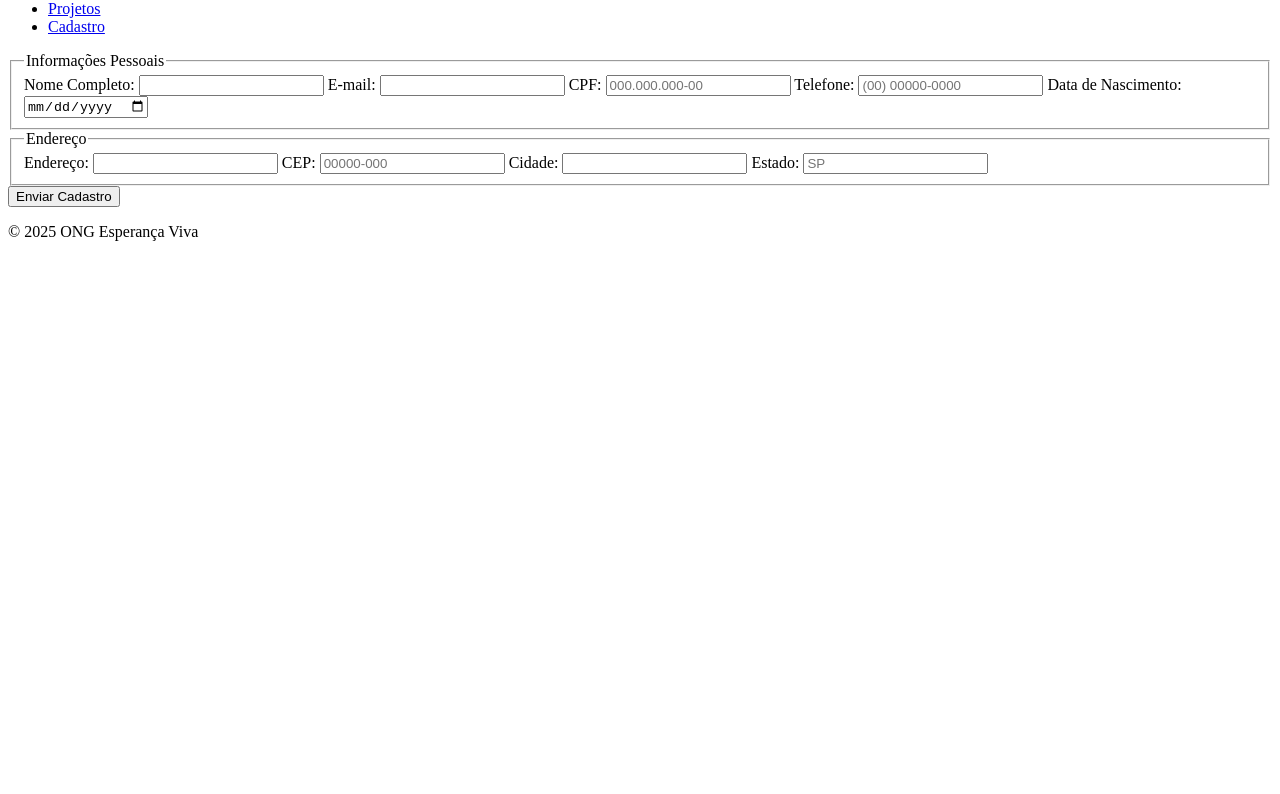
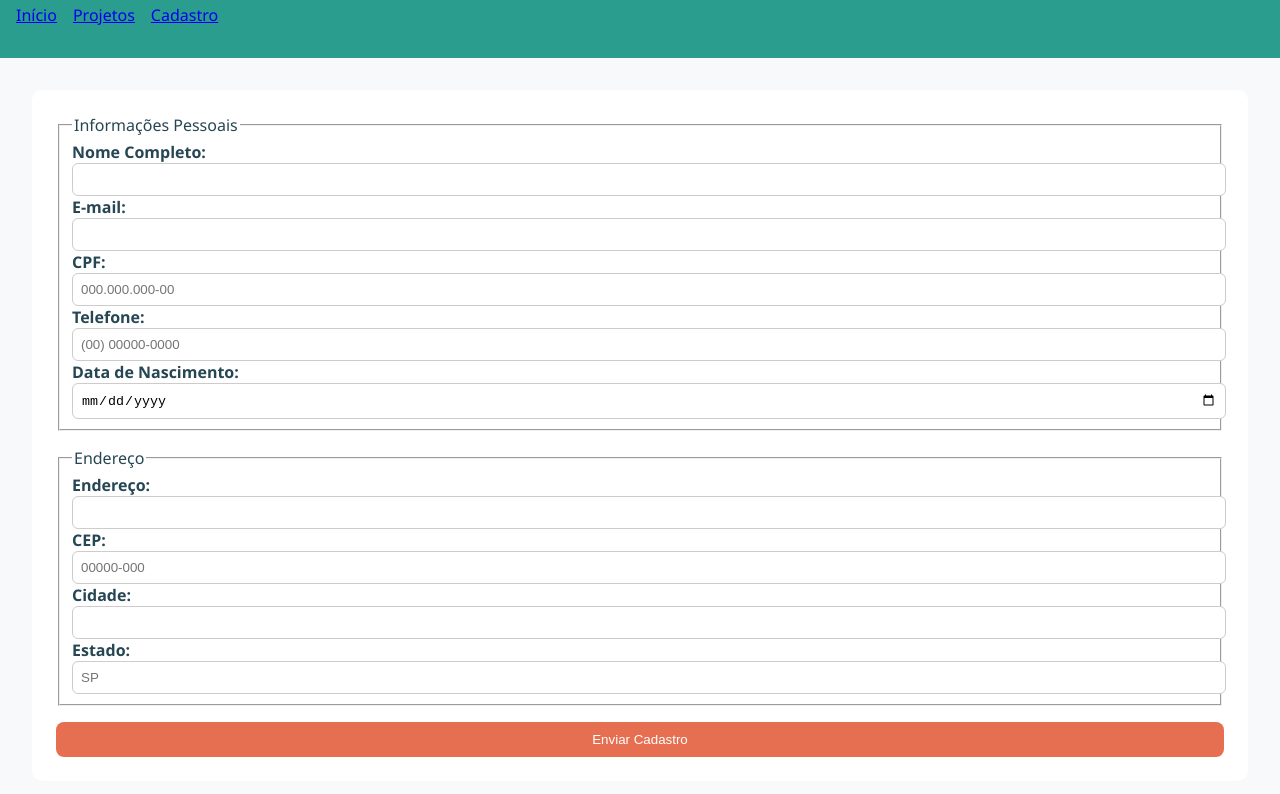
Before and after one commit to mjrdev/html-semantico, a plain HTML site: page cadastro.html in a window 1280 px wide. Shown: the part 98-892 px from the top of the page. Before the commit the page ends 800 px from the top, so only its background shows below. Drawn offline with Linux system fonts and the light colour scheme.

Commit message:
adiciona css

```diff
--- a/cadastro.html
+++ b/cadastro.html
@@ -3,6 +3,10 @@
 <head>
   <meta charset="UTF-8">
   <meta name="viewport" content="width=device-width, initial-scale=1.0">
+  <link rel="stylesheet" href="css/base.css">
+  <link rel="stylesheet" href="css/layout.css">
+  <link rel="stylesheet" href="css/components.css">
+  <link rel="stylesheet" href="css/utilities.css">
   <title>Cadastro de Voluntário - ONG Esperança Viva</title>
 </head>
 <body>
--- /dev/null
+++ b/css/base.css
@@ -0,0 +1,30 @@
+:root {
+  --cor-primaria: #2a9d8f;
+  --cor-secundaria: #e76f51;
+  --cor-terciaria: #264653;
+  --cor-sucesso: #2ecc71;
+  --cor-aviso: #f4a261;
+  --cor-erro: #e63946;
+  --cor-info: #219ebc;
+  --cor-neutra: #f8f9fa;
+
+  --fs-sm: 0.875rem;
+  --fs-md: 1rem;
+  --fs-lg: 1.25rem;
+  --fs-xl: 1.5rem;
+  --fs-xxl: 2rem;
+
+  --space-1: 8px;
+  --space-2: 16px;
+  --space-3: 24px;
+  --space-4: 32px;
+  --space-5: 48px;
+  --space-6: 64px;
+}
+
+body {
+  font-family: 'Segoe UI', Arial, sans-serif;
+  color: var(--cor-terciaria);
+  background: var(--cor-neutra);
+  margin: 0;
+}
--- /dev/null
+++ b/css/components.css
@@ -0,0 +1,38 @@
+button, .btn {
+  background: var(--cor-secundaria);
+  border: none;
+  border-radius: 8px;
+  color: #fff;
+  padding: 10px 20px;
+  cursor: pointer;
+  transition: 0.2s;
+}
+
+button:hover {
+  background: var(--cor-erro);
+}
+
+/* formulário */
+form {
+  display: grid;
+  gap: var(--space-2);
+  background: #fff;
+  padding: var(--space-3);
+  border-radius: 10px;
+}
+
+label {
+  font-weight: 600;
+}
+
+input, select, textarea {
+  width: 100%;
+  padding: 8px;
+  border: 1px solid #ccc;
+  border-radius: 6px;
+}
+
+input:focus {
+  border-color: var(--cor-primaria);
+  outline: none;
+}
--- /dev/null
+++ b/css/layout.css
@@ -0,0 +1,30 @@
+header, footer {
+  background: var(--cor-primaria);
+  color: white;
+  padding: var(--space-2);
+}
+
+nav ul {
+  list-style: none;
+  padding: 0;
+  display: flex;
+  gap: var(--space-2);
+}
+
+main {
+  padding: var(--space-4);
+}
+
+/* grid 12 colunas */
+.container {
+  display: grid;
+  grid-template-columns: repeat(12, 1fr);
+  gap: var(--space-2);
+}
+
+/* breakpoints */
+@media (max-width: 768px) {
+  nav ul {
+    flex-direction: column;
+  }
+}
--- /dev/null
+++ b/css/utilities.css
@@ -0,0 +1,3 @@
+.text-center { text-align: center; }
+.mt-2 { margin-top: var(--space-2); }
+.p-3 { padding: var(--space-3); }
```
Also changed, not shown: index.html (+5 -0 lines), projetos.html (+4 -0 lines).
